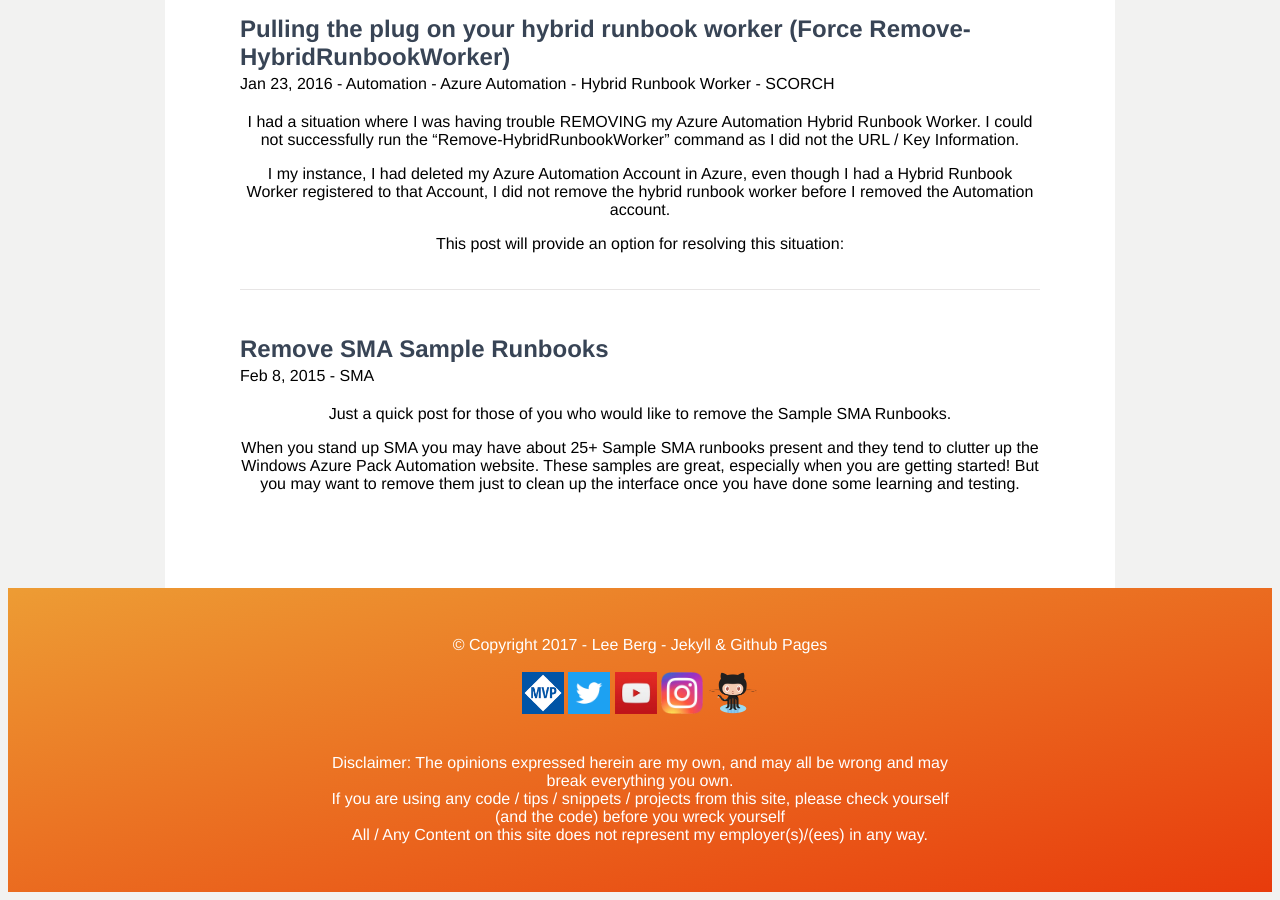
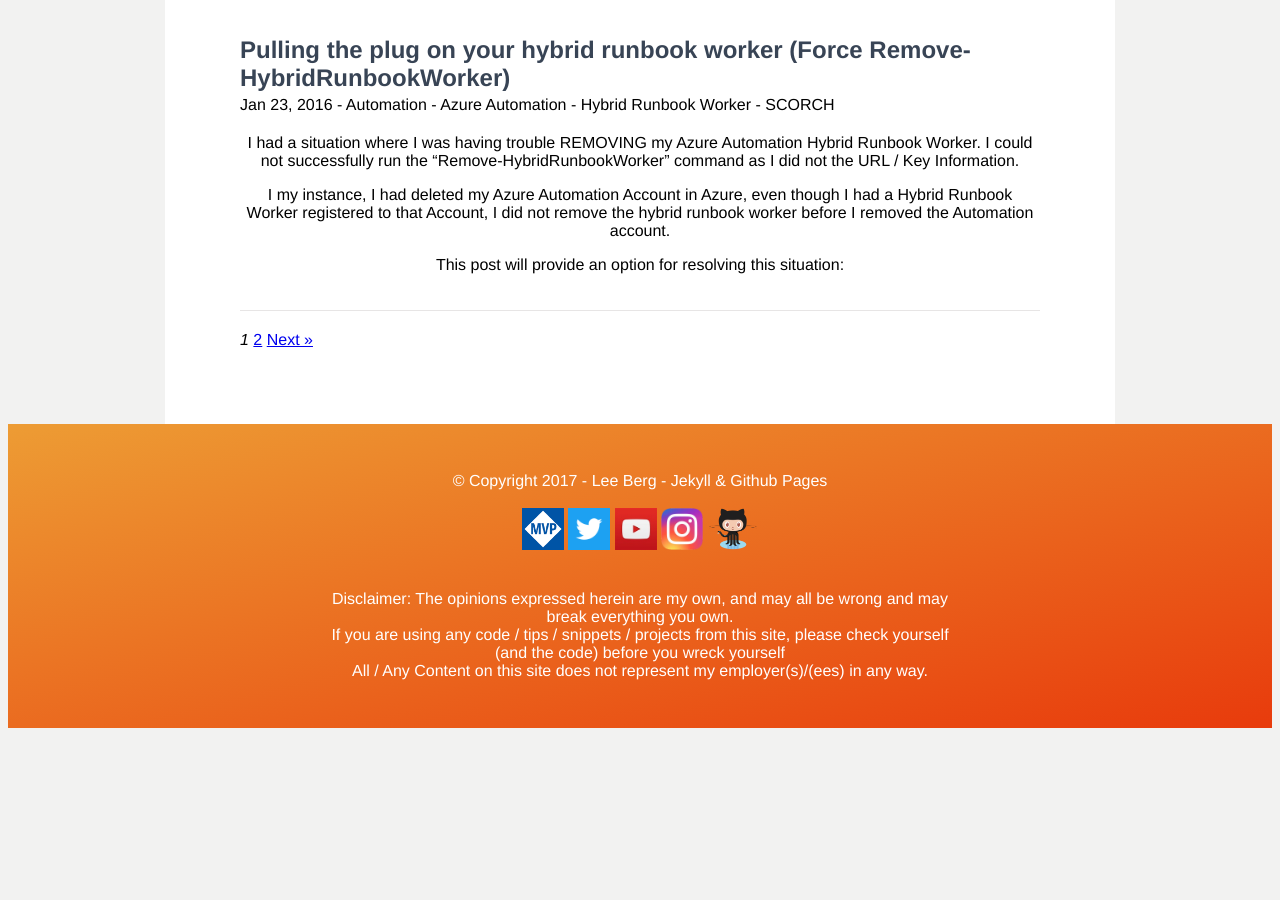
Before and after one commit to leeberg/BlogTest, a Jekyll site: the page built from index.html, in a window 1280 px wide and 900 px high, scrolled down 1909 px. Built offline with Jekyll 4.4.1, drawn with Linux system fonts in a browser that asks for light colours; the list of posts is cut into pages by our own code; after the commit the page ends 2645 px from its top, so only the background shows below that.

Commit message:
Adding Pagination / Search

```diff
--- a/Gemfile
+++ b/Gemfile
@@ -21,7 +21,7 @@ gem "minima", "~> 2.0"
 # If you have any plugins, put them here!
 group :jekyll_plugins do
    gem "jekyll-feed", "~> 0.6"
-   gem  "jekyll-paginate", "~> 1.1"
+   gem "jekyll-paginate", "~> 1.1"
    gem "jekyll-sitemap", "~> 1.0"
    gem "jekyll-gist", "~> 1.4"
    gem "jemoji", "~> 0.8"
--- a/_config.yml
+++ b/_config.yml
@@ -23,6 +23,7 @@ url: "http://leealanberg.com" # the base hostname & protocol for your site
 twitter_username: leealanberg
 github_username:  leeberg
 permalink: /:year/:month/:title
+paginate: 5
 
 # Build settings
 markdown: kramdown
@@ -31,6 +32,7 @@ sass:
   compressed: true
 gems:
   - jekyll-feed
+  - jekyll-paginate
 
 exclude:
   - Gemfile
--- a/_includes/header.html
+++ b/_includes/header.html
@@ -16,6 +16,18 @@
         <a href="http://www.github.com/leeberg"> <img src="{{ site.baseurl }}/assets/img/badges/Octocat.png" height="42"> </a>
       </div>
 <br>
+
+<div class="grid" id="searchBar">
+      <div>
+          <div id="search">
+              <form role="search" method="get" action="{{ site.baseurl }}/search/">
+                  <input id="searchString" name="searchString" placeholder="Search Here!" type="text">
+                  <input id="searchButton" name="googleSearchName" type="button" value="Search">
+              </form>
+           </div>
+      </div>
+  </div>
+
 <!--
       <nav class="nav">
         <a href="{{ site.baseurl }}/">Posts</a>
--- a/index.html
+++ b/index.html
@@ -3,7 +3,7 @@ layout: default
 ---
 
 <div class="posts">
-    {% for post in site.posts %}
+    {% for post in paginator.posts %}
     <section class="post-single">
 
         <div class="post-title">
@@ -32,4 +32,35 @@ layout: default
 
     </section>
     {% endfor %}
+
+    <!-- Pagination links -->
+    {% if paginator.total_pages > 1 %}
+        <div class="pagination">
+            {% if paginator.previous_page %}
+                <a href="{{ paginator.previous_page_path | prepend: site.baseurl | replace: '//', '/' }}">&laquo; Prev</a>
+            {% else %}
+        <!--        <span>&laquo; Prev</span> -->
+            {% endif %}
+
+            {% for page in (1..paginator.total_pages) %}
+                {% if page == paginator.page %}
+                <em>{{ page }}</em>
+                {% elsif page == 1 %}
+                <a href="{{ paginator.previous_page_path | prepend: site.baseurl | replace: '//', '/' }}">{{ page }}</a>
+                {% else %}
+                <a href="{{ site.paginate_path | prepend: site.baseurl | replace: '//', '/' | replace: ':num', page }}">{{ page }}</a>
+                {% endif %}
+            {% endfor %}
+
+            {% if paginator.next_page %}
+                <a href="{{ paginator.next_page_path | prepend: site.baseurl | replace: '//', '/' }}">Next &raquo;</a>
+            {% else %}
+                <!-- <span>Next &raquo;</span> -->
+            {% endif %}
+        </div>
+    {% endif %}
+
+
+
+
 </div>
```
Also changed, not shown: search.html (added, +22 -0 lines).
